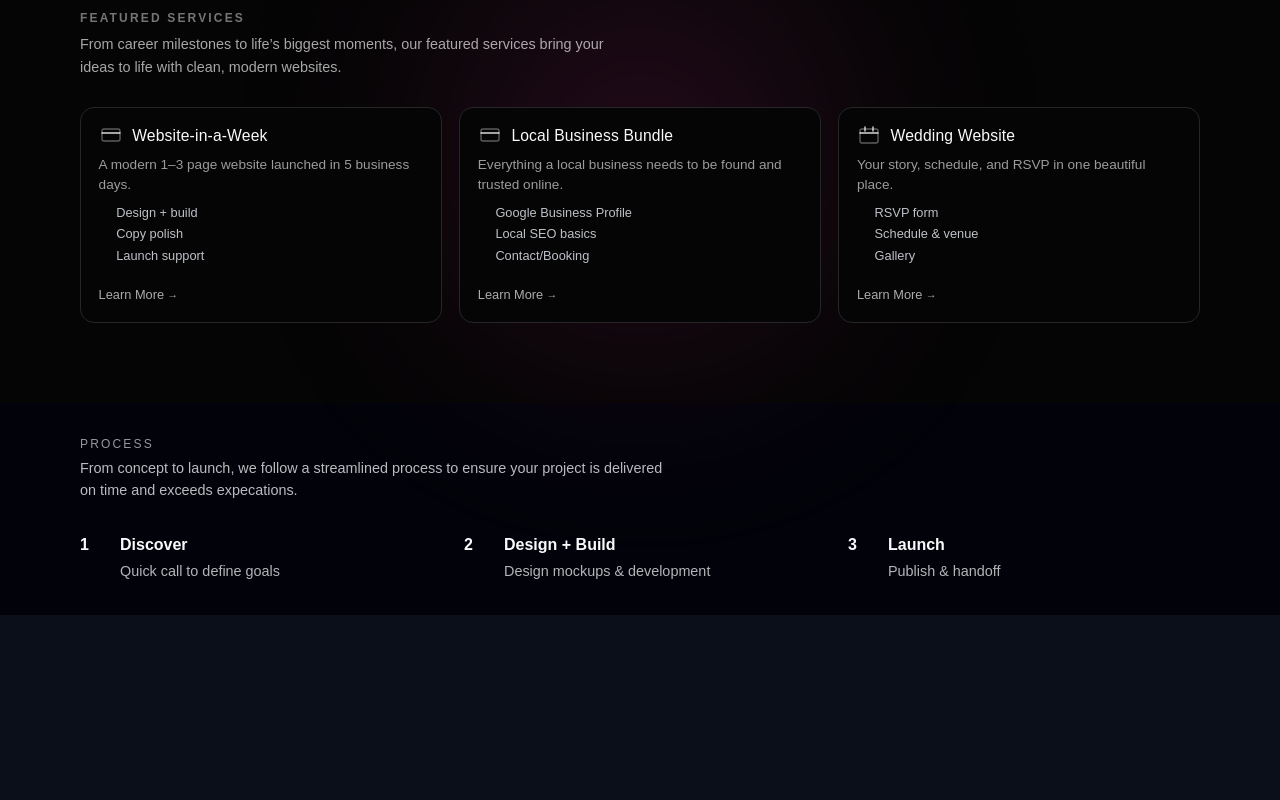
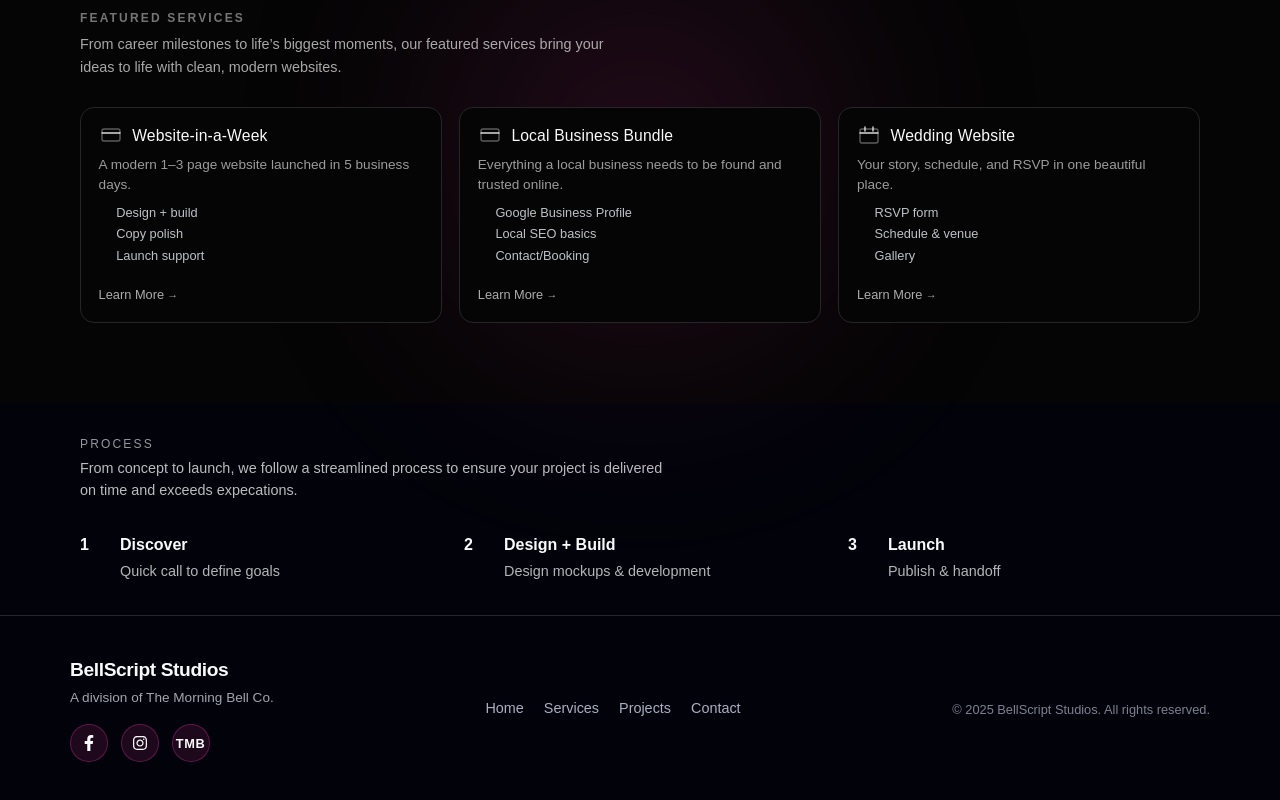
Before and after one commit to BellScriptStudios/bellscript-v2, a Next.js app: page / in a window 1280 px wide. Shown: the part 432-1232 px from the top of the page. Before the commit the page ends 1047 px from the top, so only its background shows below. Built offline with nearby package versions, Linux system fonts and the light colour scheme; no server answers.

Commit message:
feat: footer

```diff
--- a/package.json
+++ b/package.json
@@ -14,7 +14,8 @@
     "lucide-react": "^0.553.0",
     "next": "^16.0.1",
     "react": "19.2.0",
-    "react-dom": "19.2.0"
+    "react-dom": "19.2.0",
+    "react-icons": "^5.5.0"
   },
   "devDependencies": {
     "@tailwindcss/postcss": "^4",
--- /dev/null
+++ b/src/Components/Footer.tsx
@@ -0,0 +1,63 @@
+import Link from "next/link";
+import styles from "src/app/Styles/Footer.module.css";
+import { FaFacebookF, FaInstagram } from "react-icons/fa";
+
+export default function Footer() {
+  const year = new Date().getFullYear();
+
+  return (
+    <footer className={styles.footer}>
+      <div className={styles.inner}>
+        <div className={styles.brand}>
+          <h3 className={styles.logo}>BellScript Studios</h3>
+          <p className={styles.subtext}>A division of The Morning Bell Co.</p>
+
+          <div className={styles.social}>
+            <a
+                href="https://facebook.com/bellscriptstudios"
+                target="_blank"
+                rel="noopener noreferrer"
+                className={styles.socialIcon}
+                aria-label="BellScript Studios on Facebook"
+            >
+              <FaFacebookF />
+            </a>
+
+             <a
+              href="https://instagram.com/bellscriptstudios"
+              target="_blank"
+              rel="noopener noreferrer"
+              className={styles.socialIcon}
+              aria-label="BellScript Studios on Instagram"
+            >
+              <FaInstagram />
+            </a>
+
+            <Link
+                href="https://themorningbell.co"
+                className={styles.socialIcon}
+                aria-label="The Morning Bell Co."
+                target="_blank"
+                rel="noopener noreferrer"
+            >
+                <span className={styles.tmb}>TMB</span>
+            </Link>
+          </div>
+        </div>
+
+        <nav className={styles.nav}>
+          <Link href="/" className={styles.link}>Home</Link>
+          <Link href="/services" className={styles.link}>Services</Link>
+          <Link href="/projects" className={styles.link}>Projects</Link>
+          <Link href="/contact" className={styles.link}>Contact</Link>
+        </nav>
+
+        {/* Legal */}
+        <div className={styles.legal}>
+          <p>© {year} BellScript Studios. All rights reserved.</p>
+        </div>
+
+      </div>
+    </footer>
+  );
+}
--- /dev/null
+++ b/src/app/Styles/Footer.module.css
@@ -0,0 +1,116 @@
+.footer {
+  background: #02030a;
+  border-top: 1px solid rgba(148, 163, 184, 0.22);
+  padding: 2.5rem 1.5rem;
+  color: #e6e9f5;
+}
+
+.inner {
+  max-width: 1140px;
+  margin: 0 auto;
+  display: flex;
+  flex-direction: column;
+  gap: 2.5rem;
+}
+
+.brand {
+  text-align: center;
+}
+
+.logo {
+  font-size: 1.2rem;
+  font-weight: 700;
+  letter-spacing: -0.02em;
+  margin: 0;
+  color: #f9fafb;
+}
+
+.subtext {
+  font-size: 0.85rem;
+  opacity: 0.7;
+  margin-top: 0.2rem;
+}
+
+.social {
+  margin-top: 1rem;
+  display: flex;
+  justify-content: center;
+  gap: 0.8rem;
+}
+
+.socialIcon {
+  width: 38px;
+  height: 38px;
+  border-radius: 50%;
+  background: rgba(224, 52, 162, 0.12);
+  border: 1px solid rgba(224, 52, 162, 0.35);
+  color: #f9fafb;
+  display: flex;
+  align-items: center;
+  justify-content: center;
+  text-decoration: none;
+
+  transition:
+    background 0.25s ease,
+    box-shadow 0.25s ease,
+    transform 0.2s ease;
+}
+
+.socialIcon:hover {
+  background: rgba(224, 52, 162, 0.35);
+  box-shadow: 0 0 15px rgba(224, 52, 162, 0.6);
+  transform: translateY(-2px);
+}
+
+.tmb {
+  font-size: 0.8rem;
+  font-weight: 600;
+  letter-spacing: 0.05em;
+}
+
+/* Nav Links */
+.nav {
+  display: flex;
+  justify-content: center;
+  flex-wrap: wrap;
+  gap: 1.25rem;
+}
+
+.link {
+  color: rgba(226, 232, 255, 0.75);
+  font-size: 0.9rem;
+  text-decoration: none;
+  transition: color 0.2s ease, text-shadow 0.2s ease;
+}
+
+.link:hover {
+  color: #f9fafb;
+  text-shadow: 0 0 12px rgba(224, 52, 162, 0.9);
+}
+
+.legal {
+  text-align: center;
+  font-size: 0.8rem;
+  color: rgba(226, 232, 255, 0.55);
+}
+
+@media (min-width: 768px) {
+  .inner {
+    flex-direction: row;
+    justify-content: space-between;
+    align-items: center;
+    gap: 1rem;
+  }
+
+  .brand {
+    text-align: left;
+  }
+
+  .social {
+    justify-content: flex-start;
+  }
+
+  .legal {
+    text-align: right;
+  }
+}
--- a/src/app/Styles/Splash.module.css
+++ b/src/app/Styles/Splash.module.css
@@ -5,7 +5,7 @@
   isolation: isolate;
   background: var(--background);
   color: #e8eefc;
-  padding: clamp(1rem, 6vw, 6rem) 1.25rem;
+  padding: 1.5rem 1.25rem; /* mobile: tighter */
   overflow: hidden;
   opacity: 1;
   visibility: visible;
@@ -18,7 +18,7 @@
 .heroWrap::after {
   content: "";
   position: absolute;
-  inset: -20%;
+  inset: -25%;
   z-index: -1;
   pointer-events: none;
   background:
@@ -46,11 +46,11 @@
 
 .splashLogo {
   position: absolute;
-  top: 2.5rem;
+  top: 1.75rem;
   left: 50%;
   transform: translateX(-50%);
   width: 100%;
-  font-size: clamp(1.5rem, 5vw, 1.75rem);
+  font-size: 1.4rem;
   text-align: center;
   font-weight: 600;
   letter-spacing: 0.05em;
@@ -63,8 +63,14 @@
 }
 
 @keyframes fadeInLogo {
-  from { opacity: 0; transform: translate(-50%, -10px); }
-  to { opacity: 1; transform: translate(-50%, 0); }
+  from {
+    opacity: 0;
+    transform: translate(-50%, -10px);
+  }
+  to {
+    opacity: 1;
+    transform: translate(-50%, 0);
+  }
 }
 
 @keyframes logoPulse {
@@ -75,10 +81,10 @@
 .splashLogo::after {
   content: "";
   display: block;
-  width: 200px;
+  width: 140px;
   height: 2px;
   background: linear-gradient(90deg, transparent, #e034a2, transparent);
-  margin: 0.75rem auto 0 auto;
+  margin: 0.65rem auto 0 auto;
   border-radius: 2px;
   opacity: 0.9;
   filter: drop-shadow(0 0 8px rgba(224, 52, 162, 0.5));
@@ -89,21 +95,65 @@
   flex-direction: column;
   align-items: center;
   justify-content: center;
+  height: 70vh;
+  max-width: 90vw;
+  padding: 0 0.5rem;
+  text-align: center;
+}
+
+.title {
+  font-size: 1.75rem;
+  font-weight: 800;
+  text-align: center;
+}
+
+.subTitle {
+  font-size: 0.95rem;
+  margin-top: 0.85rem;
+  max-width: 28rem;
+  text-align: center;
+  color: #bcc6dc;
+}
+
+@media (min-width: 640px) {
+  .heroWrap {
+    padding: clamp(2rem, 6vw, 4rem) 2rem;
+  }
+
+  .splashLogo {
+    top: 2.25rem;
+    font-size: clamp(1.5rem, 3vw, 1.8rem);
+  }
+
+  .splashLogo::after {
+    width: 180px;
+  }
+
+  .splashContent {
     height: 75vh;
     max-width: 720px;
     padding: 0 1rem;
   }
 
   .title {
-    font-size: clamp(2rem, 6vw, 3rem);
-    font-weight: 800;
-    text-align: center;
+    font-size: clamp(2rem, 4.5vw, 2.8rem);
   }
 
   .subTitle {
-    font-size: clamp(1rem, 2.5vw, 1.25rem);
-    margin-top: 1rem;
-    max-width: 600px;
-    text-align: center;
-    color: #bcc6dc;
+    font-size: clamp(1rem, 2.5vw, 1.1rem);
   }
+}
+
+@media (min-width: 1024px) {
+  .heroWrap {
+    padding: 4.5rem 3rem;
+  }
+
+  .splashLogo {
+    top: 2.5rem;
+  }
+
+  .splashLogo::after {
+    width: 220px;
+  }
+}
--- a/src/app/page.tsx
+++ b/src/app/page.tsx
@@ -1,6 +1,7 @@
 import type { Metadata } from "next";
 import Splash from "src/Components/Splash";
 import Header from "src/Components/Header";
+import Footer from "src/Components/Footer";
 import styles from "src/app/Styles/Page.module.css";
 import Link from "next/link";
 import ProcessSection from "src/Components/ProcessSection";
@@ -56,6 +57,8 @@ export default function Home() {
         <ProcessSection />
 
       </main>
+
+      <Footer />
     </>
   );
 }
--- a/src/app/services/ServicesClient.tsx
+++ b/src/app/services/ServicesClient.tsx
@@ -3,6 +3,7 @@
 import { useMemo, useState } from "react";
 import Link from "next/link";
 import Header from "src/Components/Header";
+import Footer from "src/Components/Footer";
 import styles from "src/app/Styles/ServicesPage.module.css";
 import ServiceCard from "src/Components/ServiceCard";
 import { SERVICE_CATEGORIES } from "src/app/Data/services";
@@ -131,6 +132,7 @@ export default function ServicesPage() {
           </div>
         </section>
       </main>
+      <Footer />
     </>
   );
 }
```
Also changed, not shown: 1 other file (tests, documents, lock files or other folders). Lines whose indentation alone changed are shown as unchanged.
